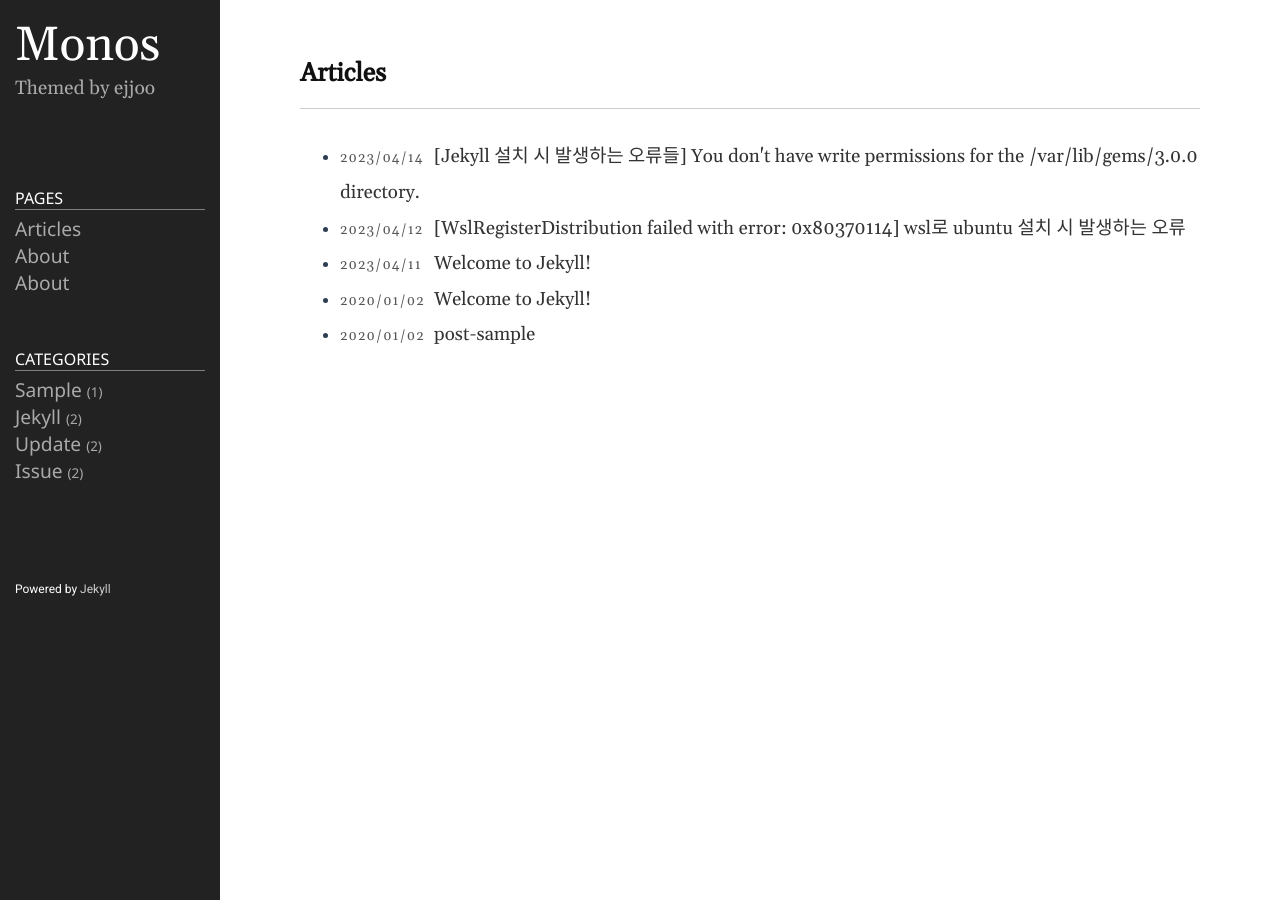
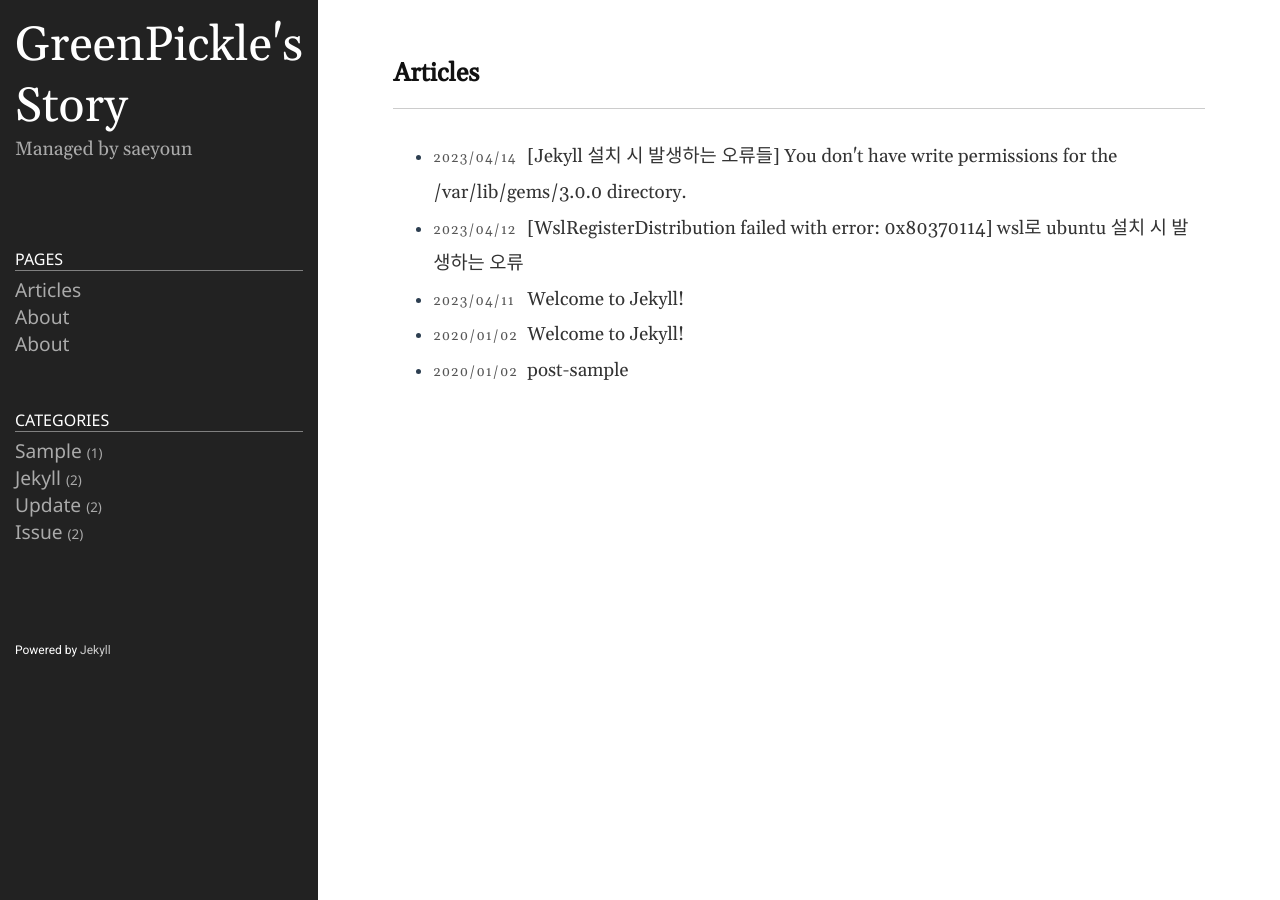
Before and after one commit to ChoiSaeyoun/ChoiSaeyoun.github.io, a Jekyll site: the page built from index.md, in a window 1280 px wide. Built offline with Jekyll 4.4.1, drawn with Linux system fonts in a browser that asks for light colours.

Commit message:
[feat] 블로그명 등 변경

```diff
--- a/_config.yml
+++ b/_config.yml
@@ -18,13 +18,13 @@
 # You can create any custom variable you would like, and they will be accessible
 # in the templates via {{ site.myvariable }}.
 
-title: Monos
-email: ejjoo7994@gmail.com
+title: GreenPickle's Story
+email: 0613sy33@gmail.com
 description: >- # this means to ignore newlines until "baseurl:"
-  Themed by ejjoo
+  Managed by saeyoun
 # baseurl: "/" # the subpath of your site, e.g. /blog
 # url: "http://ejjoo.github.io" # the base hostname & protocol for your site, e.g. http://example.com
-github_username: ejjoo
+github_username: ChoiSaeyoun
 highlighter: rouge
 svg:
   optimize: true
```
Also changed, not shown: 10 other files.
